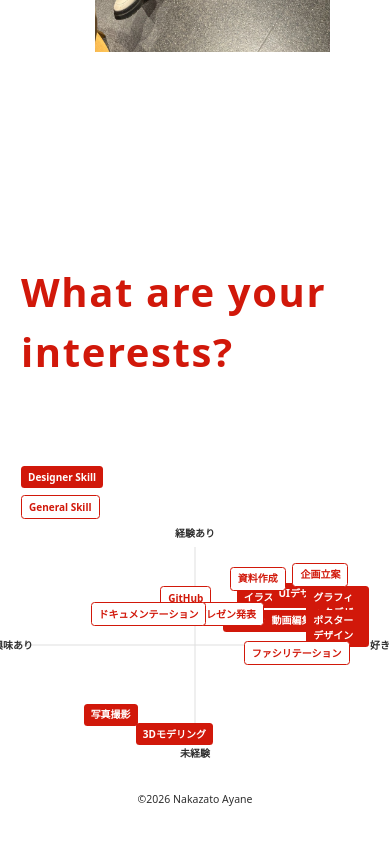
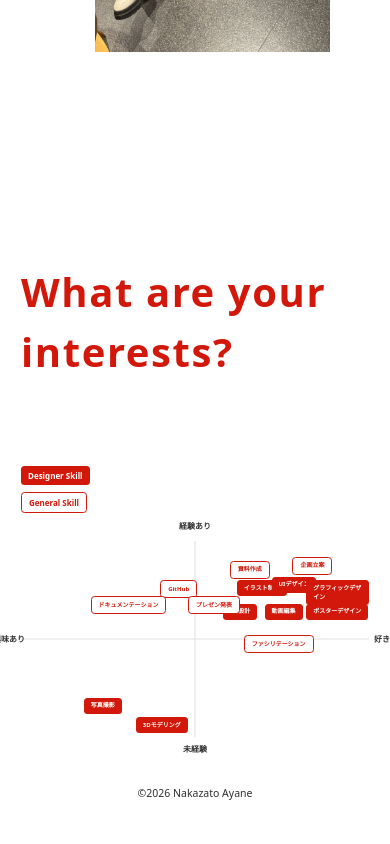
Before and after one commit to ayanentity/portfolio, a Next.js app: page / in a window 390 px wide. Shown: the part 1711-2555 px from the top of the page. Built offline with nearby package versions, Linux system fonts and the light colour scheme.

Commit message:
テキストサイズの調整

```diff
--- a/app/page.tsx
+++ b/app/page.tsx
@@ -73,20 +73,23 @@ export default function Home() {
                       PBL学習「使ってもらって学ぶフィールド指向システムデザイン
                       すうぃふと2024」
                     </li>
-                    <li>2025.3 Agile PBL祭り2025 登壇</li>
-                    <li>2025.3 株式会社Progate デザイナーインターン</li>
-                    <li>2025.5 高度ICT演習「Dotto」開発チームに参加</li>
+                    <li>2025.3 　　Agile PBL祭り2025 登壇</li>
+                    <li>2025.3 　　株式会社Progate デザイナーインターン</li>
+                    <li>2025.5 　　高度ICT演習「Dotto」開発チームに参加</li>
                     <li>
-                      2025.10 JPHACKS 2025 Hack Day 札幌会場Audience Award賞
+                      2025.10 　　JPHACKS 2025 Hack Day 札幌会場Audience Award賞
                     </li>
                     <li>
-                      2025.11 JPHACKS 2025 Award Day イノベータ認定作品に選出
+                      2025.11 　　JPHACKS 2025 Award Day
+                      イノベータ認定作品に選出
                     </li>
-                    <li>2026.3 技育展2025 決勝出場</li>
-                    <li>2026.3 P2HACKS 2025 Post-PBL部門 最優秀賞 </li>
-                    <li>2026.3 Progate Women's ハッカソン 2026 studist賞</li>
-                    <li>2026.3 Agile PBL祭り2026 登壇</li>
-                    <li>2026.3 公立はこだて未来大学 卒業</li>
+                    <li>2026.3 　　技育展2025 決勝出場</li>
+                    <li>2026.3 　　P2HACKS 2025 Post-PBL部門 最優秀賞 </li>
+                    <li>
+                      2026.3 　　Progate Women's ハッカソン 2026 studist賞
+                    </li>
+                    <li>2026.3 　　Agile PBL祭り2026 登壇</li>
+                    <li>2026.3 　　公立はこだて未来大学 卒業</li>
                   </ul>
                 </div>
 
@@ -115,10 +118,10 @@ export default function Home() {
 
             <div className="flex flex-col gap-2">
               <div className="inline-flex flex-col gap-2">
-                <span className="inline-flex w-fit rounded-sm bg-[#D1180A] px-2 py-1 text-[10px] font-bold text-white">
+                <span className="inline-flex w-fit rounded-sm bg-[#D1180A] px-2 py-1 text-[8px] md:text-[10px] font-bold text-white">
                   Designer Skill
                 </span>
-                <span className="inline-flex w-fit rounded-sm border border-[#D1180A] bg-white px-2 py-1 text-[10px] font-bold text-[#D1180A]">
+                <span className="inline-flex w-fit rounded-sm border border-[#D1180A] bg-white px-2 py-1 text-[8px] md:text-[10px] font-bold text-[#D1180A]">
                   General Skill
                 </span>
               </div>
@@ -131,16 +134,16 @@ export default function Home() {
                     <div className="absolute left-0 top-1/2 h-px w-full -translate-y-1/2 bg-[#E0E0E0]" />
 
                     {/* labels */}
-                    <div className="absolute left-1/2 top-0 -translate-x-1/2 -translate-y-6 text-[10px] font-semibold text-[#2F2F2F]">
+                    <div className="absolute left-1/2 top-0 -translate-x-1/2 -translate-y-6 text-[8px] md:text-[10px] font-semibold text-[#2F2F2F]">
                       経験あり
                     </div>
-                    <div className="absolute left-1/2 bottom-0 -translate-x-1/2 translate-y-5 text-[10px] font-semibold text-[#2F2F2F]">
+                    <div className="absolute left-1/2 bottom-0 -translate-x-1/2 translate-y-5 text-[8px] md:text-[10px] font-semibold text-[#2F2F2F]">
                       未経験
                     </div>
-                    <div className="absolute left-0 top-1/2 -translate-x-8 -translate-y-1/2 text-[10px] font-semibold text-[#2F2F2F]">
+                    <div className="absolute left-0 top-1/2 -translate-x-8 -translate-y-1/2 text-[8px] md:text-[10px] font-semibold text-[#2F2F2F]">
                       興味あり
                     </div>
-                    <div className="absolute right-0 top-1/2 translate-x-6 -translate-y-1/2 text-[10px] font-semibold text-[#2F2F2F]">
+                    <div className="absolute right-0 top-1/2 translate-x-6 -translate-y-1/2 text-[8px] md:text-[10px] font-semibold text-[#2F2F2F]">
                       好き
                     </div>
 
@@ -148,7 +151,7 @@ export default function Home() {
                     {designerChips.map((c, idx) => (
                       <span
                         key={`d-${idx}`}
-                        className="absolute inline-flex rounded-sm bg-[#D1180A] px-2 py-1 text-[10px] font-bold text-white"
+                        className="absolute inline-flex rounded-sm bg-[#D1180A] px-2 py-1 text-[6px] md:text-[10px] font-bold text-white"
                         style={{ left: c.left, top: c.top }}
                       >
                         {c.label}
@@ -157,7 +160,7 @@ export default function Home() {
                     {generalChips.map((c, idx) => (
                       <span
                         key={`g-${idx}`}
-                        className="absolute inline-flex rounded-sm border border-[#D1180A] bg-white px-2 py-1 text-[10px] font-bold text-[#D1180A]"
+                        className="absolute inline-flex rounded-sm border border-[#D1180A] bg-white px-2 py-1 text-[6px] md:text-[10px] font-bold text-[#D1180A]"
                         style={{ left: c.left, top: c.top }}
                       >
                         {c.label}
```
